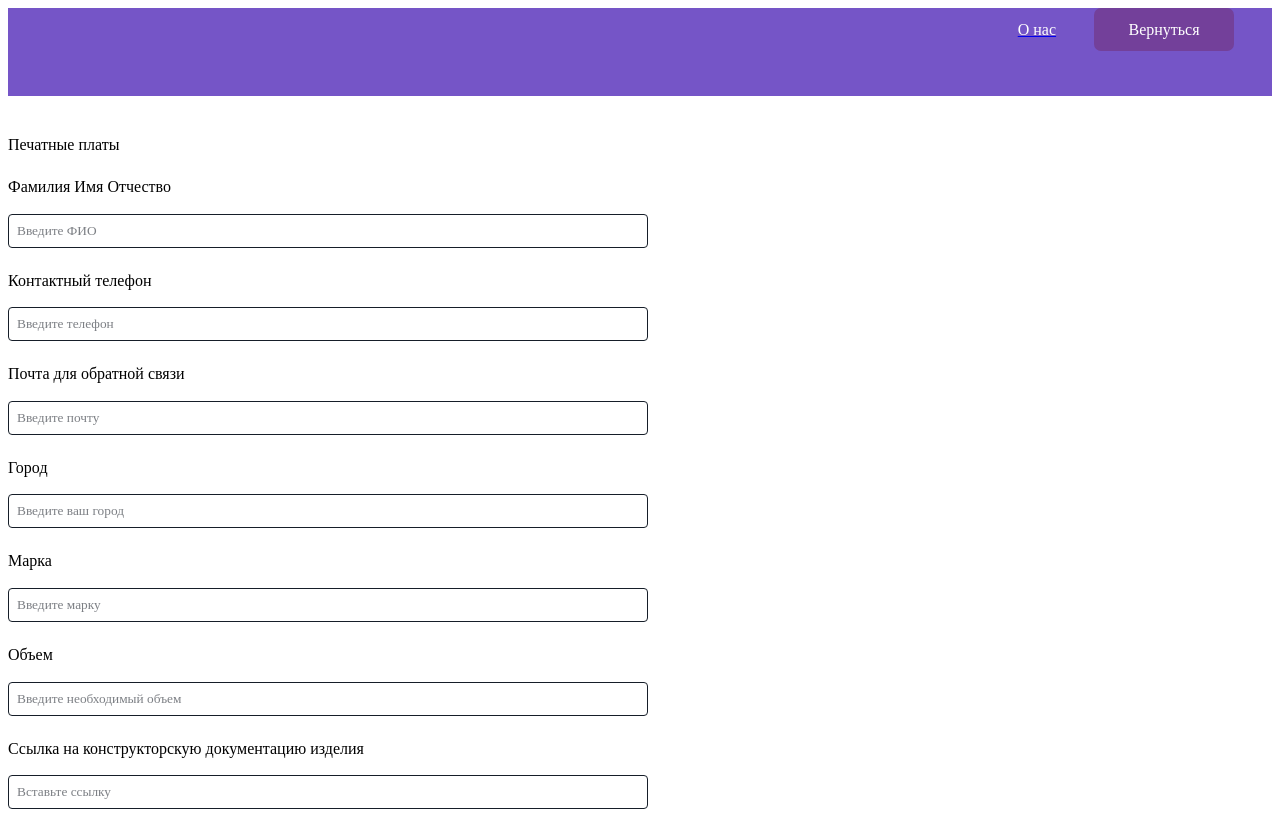
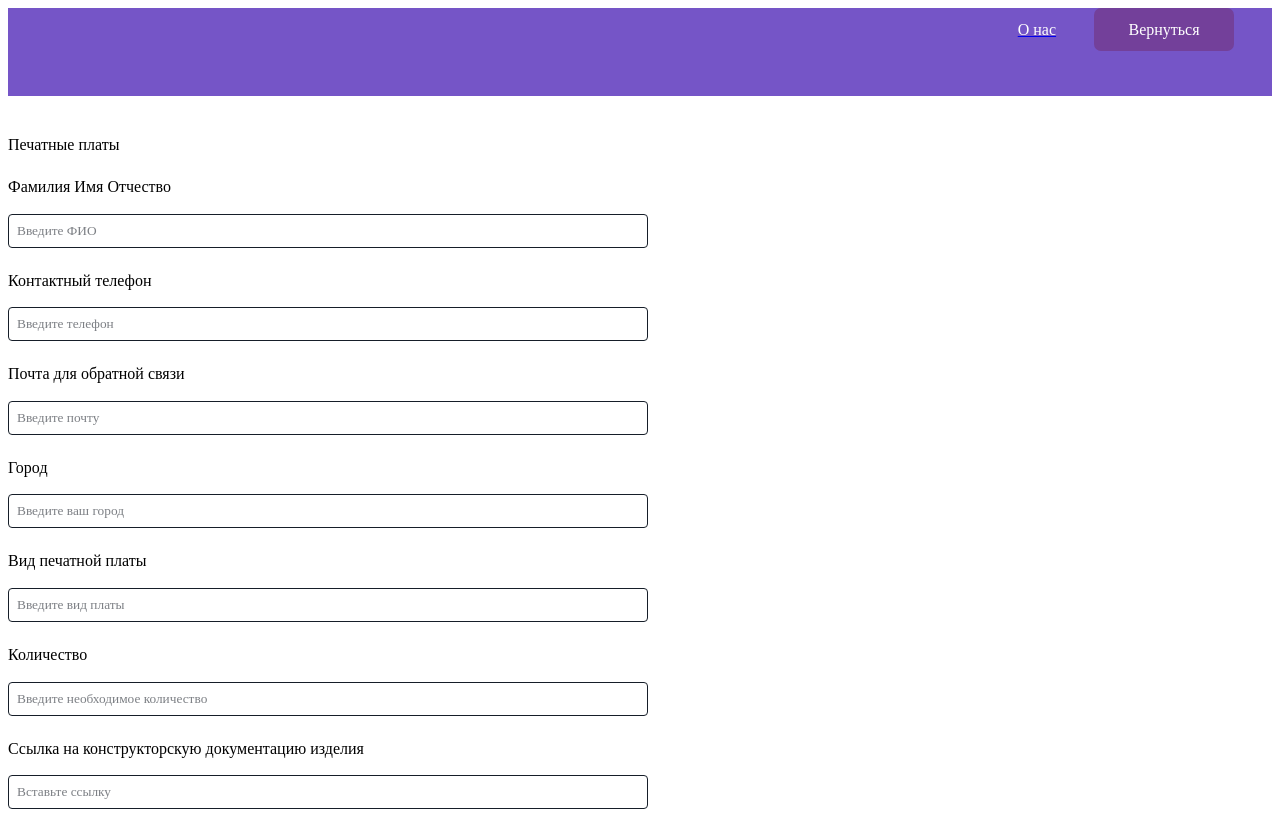
Before and after one commit to BolshanDV/mgtu, a Nuxt app: page /request/boards/boards-form in a window 1280 px wide. Built offline with nearby package versions, Linux system fonts and the light colour scheme.

Commit message:
create pages

```diff
--- a/pages/request/boards/boards-form.vue
+++ b/pages/request/boards/boards-form.vue
@@ -45,22 +45,22 @@
                name="search">
       </div>
       <div class="work_space_element_title">
-        Марка
+        Вид печатной платы
       </div>
       <div class="text-field">
         <input class="text-field__input input_element"
                autocomplete="off"
-               placeholder="Введите марку"
+               placeholder="Введите вид платы"
                type="search"
                name="search">
       </div>
       <div class="work_space_element_title">
-        Объем
+        Количество
       </div>
       <div class="text-field">
         <input class="text-field__input input_element"
                autocomplete="off"
-               placeholder="Введите необходимый объем"
+               placeholder="Введите необходимое количество"
                type="search"
                name="search">
       </div>
```
